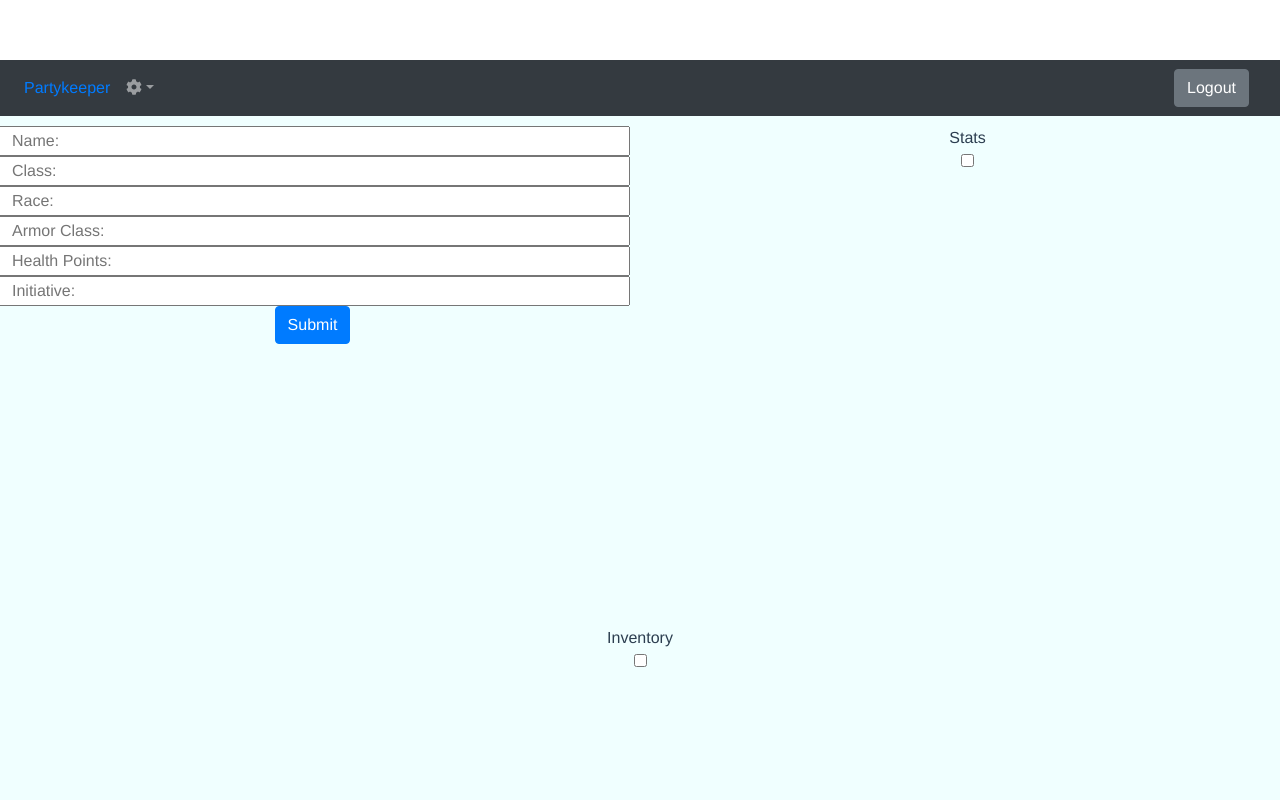
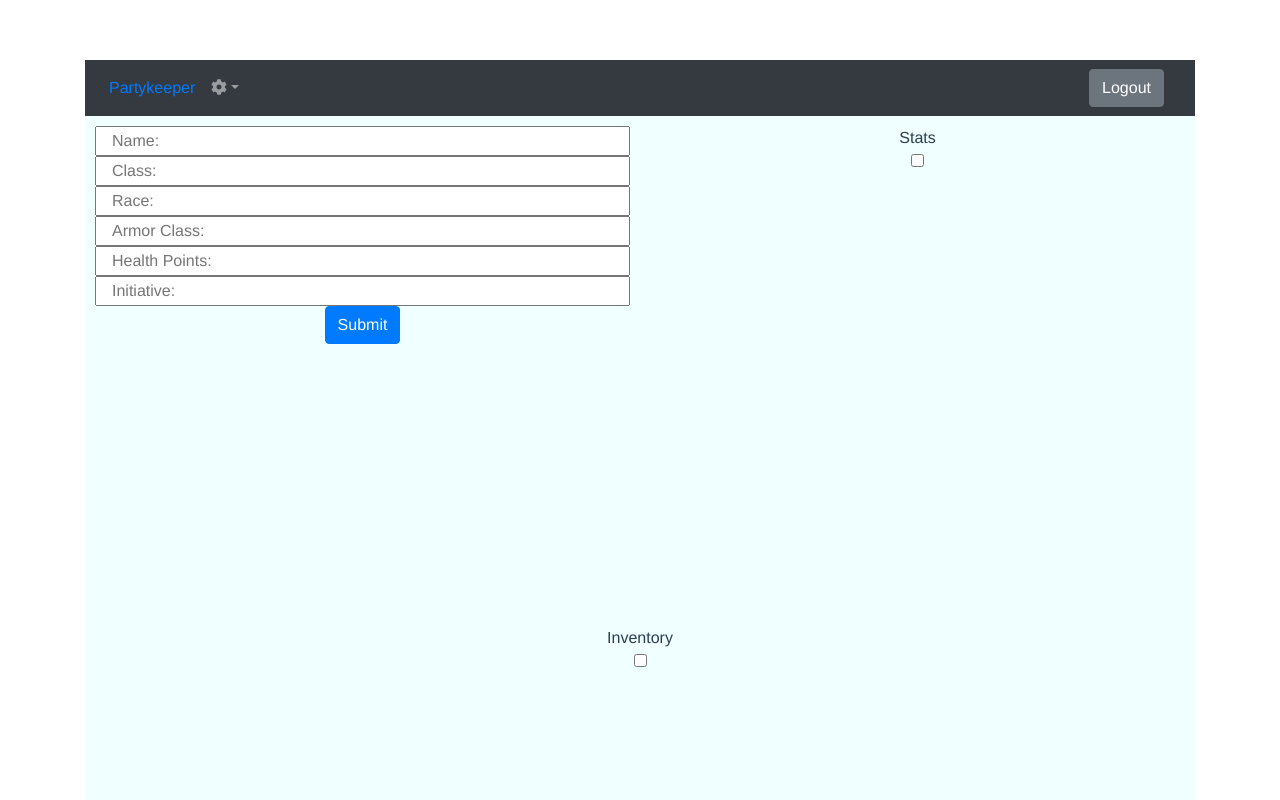
Before and after one commit to js-ferguson/partyKeeper, a Vue app in the folder pkFrontend/: page / in a window 1280 px wide. Shown: the top 800 px of the page. Built offline with nearby package versions, Linux system fonts and the light colour scheme; what vue-async-computed would draw is missing.

Commit message:
put app in container to stop it spreading (#45)

```diff
--- a/pkFrontend/src/components/NavComponent.vue
+++ b/pkFrontend/src/components/NavComponent.vue
@@ -1,5 +1,5 @@
 <template>
-  <div>
+  <div class="container">
     <b-navbar type="dark" variant="dark">
       <b-navbar-nav>
         <b-nav-item><router-link to="/">Partykeeper</router-link></b-nav-item>
--- a/pkFrontend/src/components/PartyKeeper.vue
+++ b/pkFrontend/src/components/PartyKeeper.vue
@@ -1,5 +1,5 @@
 <template>
-  <div>
+  <div class="container root-div">
     <!-- <div class="container root-div"> -->
     <div class="row">
       <character-component
@@ -373,8 +373,8 @@ a {
   margin: 10px;
 }
 .root-div {
-  padding: 15px;
-  background-color: #b6a4a4;
+  padding: 0 30px 0 30px;
+  /* background-color: #b6a4a4; */
 }
 .full {
   height: 1000px;
```
Also changed, not shown: pkFrontend/src/assets/logo.png (deleted).
